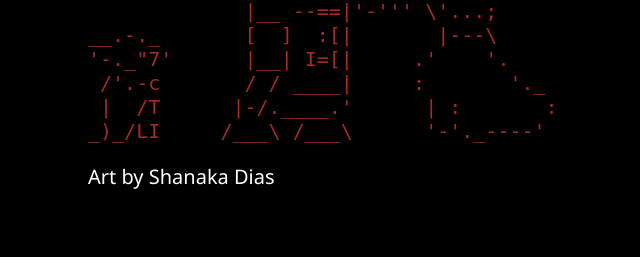
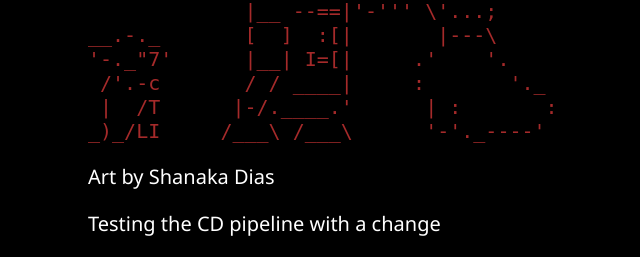
Before and after one commit to tschoolderman/CD-assignment, a Flask app: page / in a window 1280 px wide. Shown: the part 547-804 px from the top of the page, without its empty margins (192-832 px from the left). Before the commit the page ends 736 px from the top, so only its background shows below. Run offline with Flask 2, Linux system fonts and the light colour scheme.

Commit message:
Update index.html

```diff
--- a/templates/index.html
+++ b/templates/index.html
@@ -14,4 +14,7 @@
  |  /T      |-/.____.'      | :       :
 _)_/LI     /___\ /___\      '-'._----'</pre>
 <p>Art by Shanaka Dias</p>
+
+<p>Testing the CD pipeline with a change</p>
+
 {% endblock content %}
```
